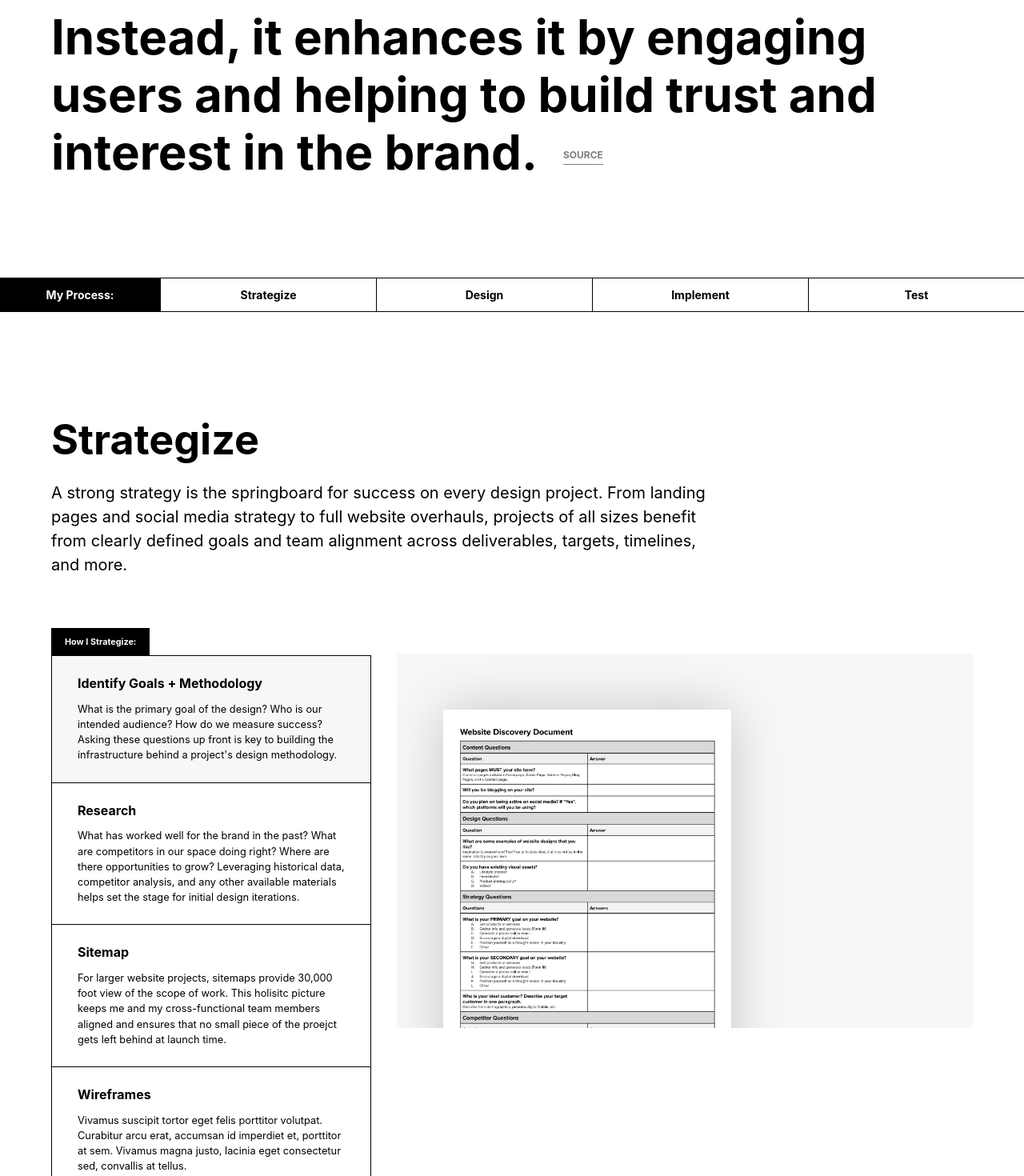
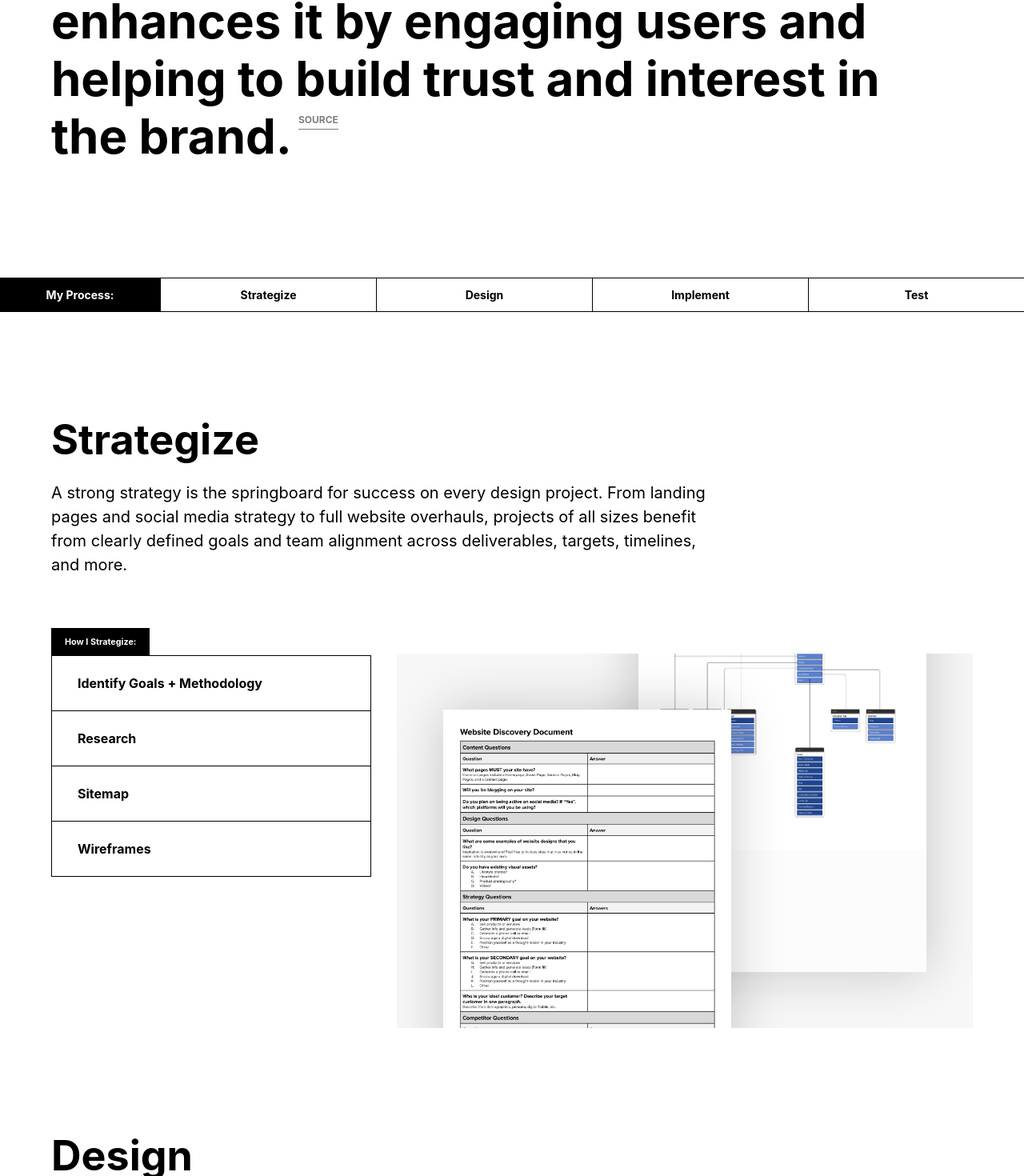
Before and after one commit to lizbryson/process-page, a React (Create React App) app: page / in a window 1280 px wide. Shown: the part 410-1880 px from the top of the page at 80% size. Built offline with nearby package versions, Linux system fonts and the light colour scheme.

Commit message:
general updates and improvements

```diff
--- a/src/App.css
+++ b/src/App.css
@@ -9,6 +9,7 @@ font-size: 2rem;
   .page-title {
 font-size: 2.5rem;
 width: 90%;
+/* line-height: 1.3; */
 
 }
 }
@@ -17,16 +18,28 @@ width: 90%;
 font-size: 3.75rem;
 }
 }
+.page-title span {
+  display: block;
+  margin-bottom: 1rem;
+  font-size: .85rem;
+
+}
+.page-title span,
+.page-title a {
+  opacity: .5;
+  text-transform: uppercase;
+}
 
 .page-title a {
   display: inline-block;
+  font-size: .75rem;
+
   border-bottom: 1px solid;
   padding-bottom: .25rem;
-  vertical-align: middle;
-  margin-left: 2rem;
-  opacity: .5;
-  font-size: .75rem;
-  text-transform: uppercase;
+  vertical-align: text-top;
+  margin-left: .5rem;
+  margin-top: .5rem;
+
 }
 .App-header__hero {
   height: 100vh;
@@ -180,17 +193,24 @@ img {
 }
 .example-image__inner div {
   position: absolute;
-  top: 15%;
-  /* transition: 300ms ease top, 300ms ease width 100ms; */
   box-shadow: 0 0 64px 0 rgb(0 0 0 / 20%);
-
-  left: 8%;
   width: 50%;
-  height: 200%;
+  overflow: hidden;
+  height: 100%;
   background: #fcfcfc;
 }
 
 
+.example-image__inner div:first-child {
+  left: 8%;
+  top: 15%;
+  z-index: 5;
+}
+.example-image__inner div:last-child {
+  right: 8%;
+  bottom: 15%;
+}
+
 .btn-container p:last-child {
   margin-bottom: 0;
 }
--- a/src/App.js
+++ b/src/App.js
@@ -8,7 +8,7 @@ function App() {
       <header className="App-header">
         <div className="App-header__hero">
           <div className="container">
-            <h1 className="page-title">A successful visual design does not take away from the content on the page or function.<br/><br/>Instead, it enhances it by engaging users and helping to build trust and interest in the brand.
+            <h1 className="page-title"><span>My Guiding Principle:</span>A successful visual design does not take away from the content on the page or function. Instead, it enhances it by engaging users and helping to build trust and interest in the brand.
               <a href="https://www.usability.gov/what-and-why/visual-design.html" target="_blank" rel="noreferrer">Source</a>
             </h1>
           </div>
--- a/src/Components/ImageHalf/ImageHalf.js
+++ b/src/Components/ImageHalf/ImageHalf.js
@@ -1,17 +1,17 @@
-import { LazyLoadImage } from 'react-lazy-load-image-component';
-import 'react-lazy-load-image-component/src/effects/opacity.css';
+import LazyLoad from 'react-lazyload';
 import './ImageHalf.css';
 
 const ImageHalf = ({ images, style }) => {
 
-  const generateImages = () => images.map(image => {
+  const generateImages = () => images.map((image, index) => {
     return (
-      <div className="example-image__img">
-        <LazyLoadImage
-          alt="Goals and Methodology"
+      <LazyLoad
+        key={`project-image_${index}`}
+        className="example-image__img">
+          <img alt="Goals and Methodology"
           effect="opacity"
           src={image.src} />
-      </div>
+        </LazyLoad>
     )
   })
 
--- a/src/Components/ListItem/ListItem.css
+++ b/src/Components/ListItem/ListItem.css
@@ -13,7 +13,10 @@ li.active a {
   border-right: 1px solid #000;
   border-left: 1px solid #000;
 }
-
+.btn-container .item__description {
+  overflow: hidden;
+  height: 0;
+}
 .btn-container .item__description a {
   /* background-color: #fff; */
   display: inline-block;
--- a/src/Components/ListItem/ListItem.js
+++ b/src/Components/ListItem/ListItem.js
@@ -10,16 +10,23 @@ const ListItem = ({ item, index, setImage, setLayout }) => {
       });
     } else {
       gsap.to(".example-image__img", {
-      width: '50%', duration: 1
+        width: '50%', duration: 1
       });
     }
   }
 
   const handleClick = ({ target }) => {
-    let parent = target.parentElement;
-    let a = parent.getElementsByClassName("active");
-    Array.from(a).forEach(x => x.classList.remove('active'));
-    target.classList.toggle('active');
+    // let parent = target.parentElement;
+    let currentDesc = target.children[1];
+    gsap.to(currentDesc, {
+      height: 100
+    })
+
+    // Array.from(a).forEach(x => {
+    //   gsap.to(x.children[1], {
+    //   height: 0
+    //   })
+    // });
 
     setImage(item.images);
     setLayout((prevStyle) => {
@@ -31,7 +38,7 @@ const ListItem = ({ item, index, setImage, setLayout }) => {
 
   }
 
-  const listClasses = index === 0 ? 'active' : 'collapsed';
+  const listClasses = index === 0 ? 'test' : 'collapsed';
   return (
     <li className={listClasses} onClick={handleClick}>
       <span className="toggleBtn">{item.title}</span>
--- a/src/data.js
+++ b/src/data.js
@@ -8,6 +8,10 @@ export const strategize = {
       images: [
         {
           src: '/goals-methodology.jpg',
+          alt: ''
+        },
+        {
+          src: '/sitemap.jpg',
           alt: ''
         }
       ]
@@ -39,6 +43,10 @@ export const strategize = {
       description: 'Vivamus suscipit tortor eget felis porttitor volutpat. Curabitur arcu erat, accumsan id imperdiet et, porttitor at sem. Vivamus magna justo, lacinia eget consectetur sed, convallis at tellus.',
       style: 'double',
       images: [
+        {
+          src: '/wireframe.jpg',
+          alt: ''
+        },
         {
           src: '/wireframe.jpg',
           alt: ''
@@ -113,7 +121,7 @@ export const implement = {
       description: 'Vivamus suscipit tortor eget felis porttitor volutpat. Curabitur arcu erat, accumsan id imperdiet et, porttitor at sem. Vivamus magna justo, lacinia eget consectetur sed, convallis at tellus.',
       images: [
         {
-          src: '',
+          src: '/code-editor.jpg',
           alt: ''
         }
       ]
@@ -157,12 +165,16 @@ export const test = {
         {
           src: '/heatmap.jpg',
           alt: ''
+       },
+       {
+          src: '/scrollmap.jpg',
+          alt: ''
         }
       ]
     },
     {
       title: 'Conversion Tracking',
-      style: 'double',
+      style: 'single',
       description: 'Vivamus suscipit tortor eget felis porttitor volutpat. Curabitur arcu erat, accumsan id imperdiet et, porttitor at sem. Vivamus magna justo, lacinia eget consectetur sed, convallis at tellus.',
       images: [
         {
```
Also changed, not shown: public/code-editor.jpg (added), public/scrollmap.jpg (added).
